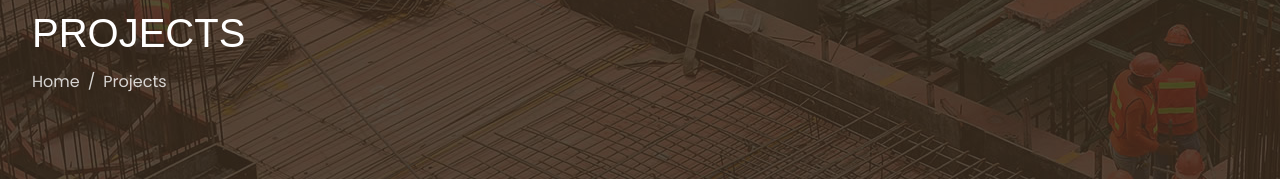
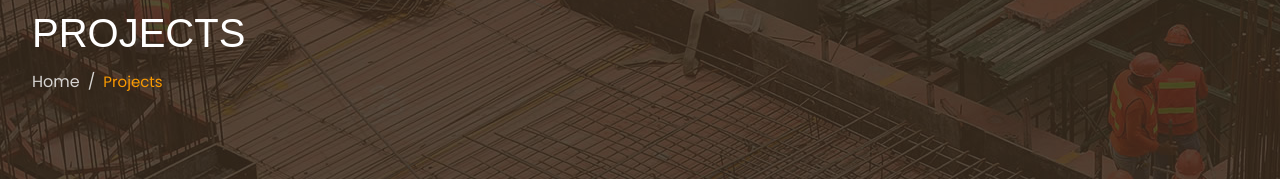
Before and after one commit to siddhartha0/PrimeCivilLab, a React (Vite) app: page /projects in a window 1280 px wide. Shown: the part 228-409 px from the top of the page. Built offline with nearby package versions, Linux system fonts and the light colour scheme.

Commit message:
recent added

```diff
--- a/src/pages/projects/projects.tsx
+++ b/src/pages/projects/projects.tsx
@@ -58,7 +58,9 @@ export const Projects = () => {
                 Home
               </Link>
               <span>/</span>
-              <span>Projects</span>
+              <Text usage="brand" size="body-base-default">
+                Projects
+              </Text>
             </div>
           </div>
         </section>
```
